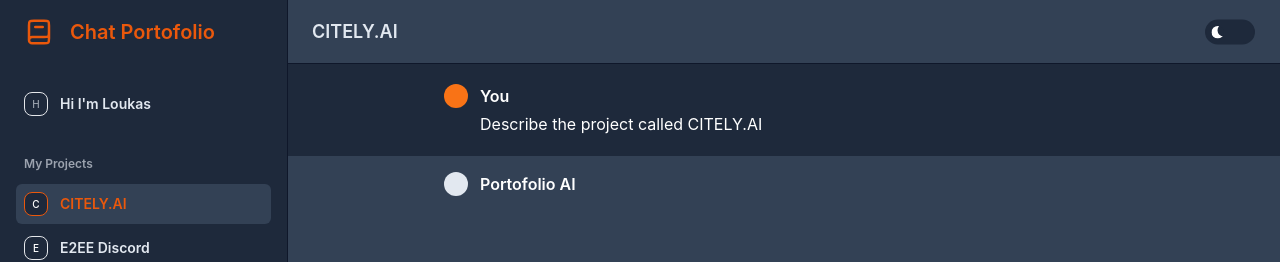
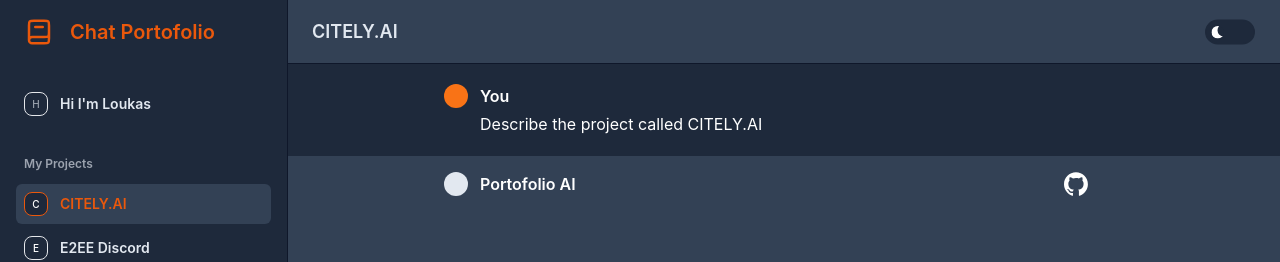
Before and after one commit to LKPcode/Chat-Portofolio, a Nuxt app: page /CITELY.AI in a window 1280 px wide. Shown: the top 262 px of the page. Built offline with nearby package versions, Linux system fonts and the light colour scheme.

Commit message:
Github Logo Added

```diff
--- a/components/Chat.vue
+++ b/components/Chat.vue
@@ -30,7 +30,14 @@
 <div class="flex-grow w-full dark:bg-slate-700">
         <div class="ml-8 mr-4 relatve md:mx-auto max-w-2xl pt-4 px-4 sm:px-6 lg:px-8  ">
           <div class="absolute -ml-9 w-6 h-6 rounded-full bg-gray-300 dark:bg-slate-200"></div>
-            <span class="font-semibold dark:text-white">Portofolio AI</span>
+            <div class="font-semibold dark:text-white flex justify-between items-center">
+             <span>Portofolio AI</span>
+             <a href="https://github.com/LKPcode" target="_blank" >
+              <svg class="cursor-pointer" width="24" height="24" viewBox="0 0 98 96"  xmlns="http://www.w3.org/2000/svg">
+                <path class="fill-black dark:fill-white" fill-rule="evenodd" clip-rule="evenodd" d="M48.854 0C21.839 0 0 22 0 49.217c0 21.756 13.993 40.172 33.405 46.69 2.427.49 3.316-1.059 3.316-2.362 0-1.141-.08-5.052-.08-9.127-13.59 2.934-16.42-5.867-16.42-5.867-2.184-5.704-5.42-7.17-5.42-7.17-4.448-3.015.324-3.015.324-3.015 4.934.326 7.523 5.052 7.523 5.052 4.367 7.496 11.404 5.378 14.235 4.074.404-3.178 1.699-5.378 3.074-6.6-10.839-1.141-22.243-5.378-22.243-24.283 0-5.378 1.94-9.778 5.014-13.2-.485-1.222-2.184-6.275.486-13.038 0 0 4.125-1.304 13.426 5.052a46.97 46.97 0 0 1 12.214-1.63c4.125 0 8.33.571 12.213 1.63 9.302-6.356 13.427-5.052 13.427-5.052 2.67 6.763.97 11.816.485 13.038 3.155 3.422 5.015 7.822 5.015 13.2 0 18.905-11.404 23.06-22.324 24.283 1.78 1.548 3.316 4.481 3.316 9.126 0 6.6-.08 11.897-.08 13.526 0 1.304.89 2.853 3.316 2.364 19.412-6.52 33.405-24.935 33.405-46.691C97.707 22 75.788 0 48.854 0z"
+                /></svg>
+             </a>
+            </div>
             <!-- Your content -->
             <div class="mb-12">
             <!-- Markdown -->
```
Also changed, not shown: public/github-mark.png (added).
